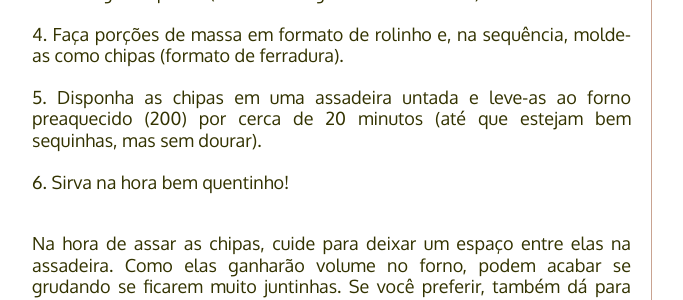
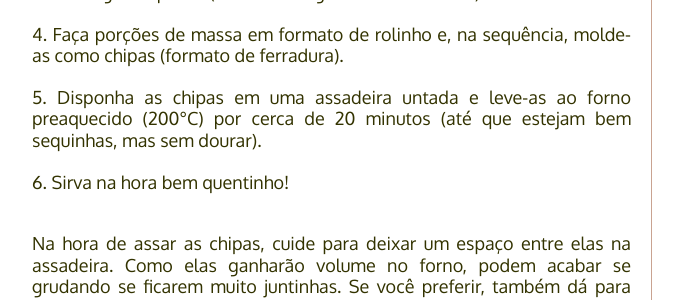
Before and after one commit to PaneladePau/paneladepau-jekyll-blog, a Jekyll site: the page built from _posts/2015-07-27-chipa-de-ervas.md, in a window 1280 px wide and 900 px high, scrolled down 1185 px. Shown: the part 174-474 px from the top of the window, without its empty margins (138-821 px from the left). Built offline with Jekyll 4.4.1, drawn with Linux system fonts in a browser that asks for light colours; nearby versions of some CDN libraries; some web fonts are replaced; Markdown is read by kramdown in place of the engine named in the settings.

Commit message:
“update”

```diff
--- a/_posts/2015-07-27-chipa-de-ervas.md
+++ b/_posts/2015-07-27-chipa-de-ervas.md
@@ -33,7 +33,7 @@ A chipa é um tradicional salgado da cozinha paraguaia. Feita à base de polvilh
 2. Em uma panela, misture o leite e o azeite. Leve ao fogo até levantar fervura.
 3. Com cuidado, adicione aos poucos a mistura dos líquidos ao polvilho temperado, incorporando tudo com uma colher. Quando sobrar metade do líquido, comece a misturar a massa com as mãos, sovando-a levemente. Continue adicionando o restante do líquido e sovando até que a massa ganhe ponto (lisinha e desgrudando das mãos).
 4. Faça porções de massa em formato de rolinho e, na sequência, molde-as como chipas (formato de ferradura).
-5. Disponha as chipas em uma assadeira untada e leve-as ao forno preaquecido (200) por cerca de 20 minutos (até que estejam bem sequinhas, mas sem dourar).
+5. Disponha as chipas em uma assadeira untada e leve-as ao forno preaquecido (200°C) por cerca de 20 minutos (até que estejam bem sequinhas, mas sem dourar).
 6. Sirva na hora bem quentinho!
 
 Na hora de assar as chipas, cuide para deixar um espaço entre elas na assadeira. Como elas ganharão volume no forno, podem acabar se grudando se ficarem muito juntinhas. Se você preferir, também dá para fritar as chipas, porém elas ficarão com um paladar mais gorduroso.
```
